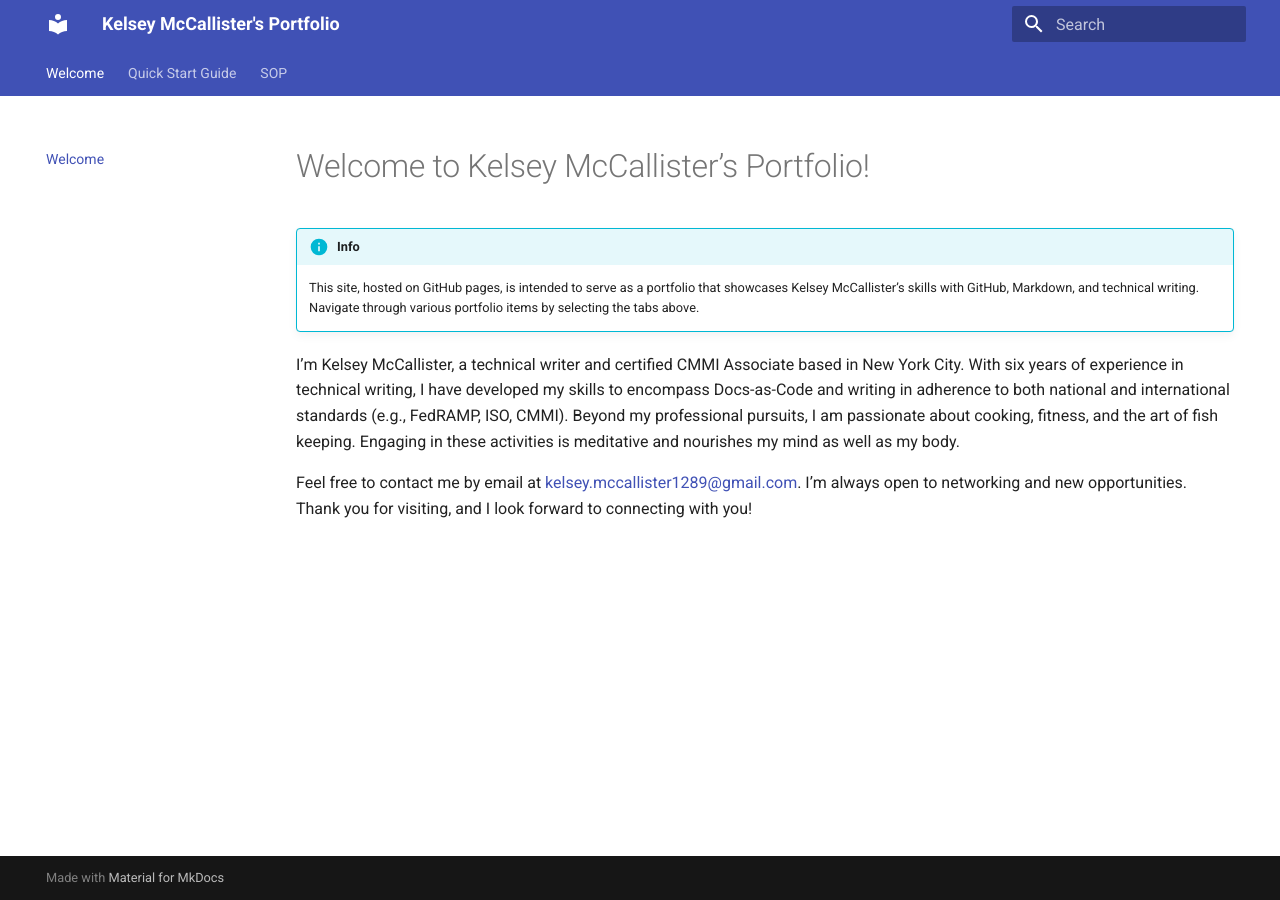
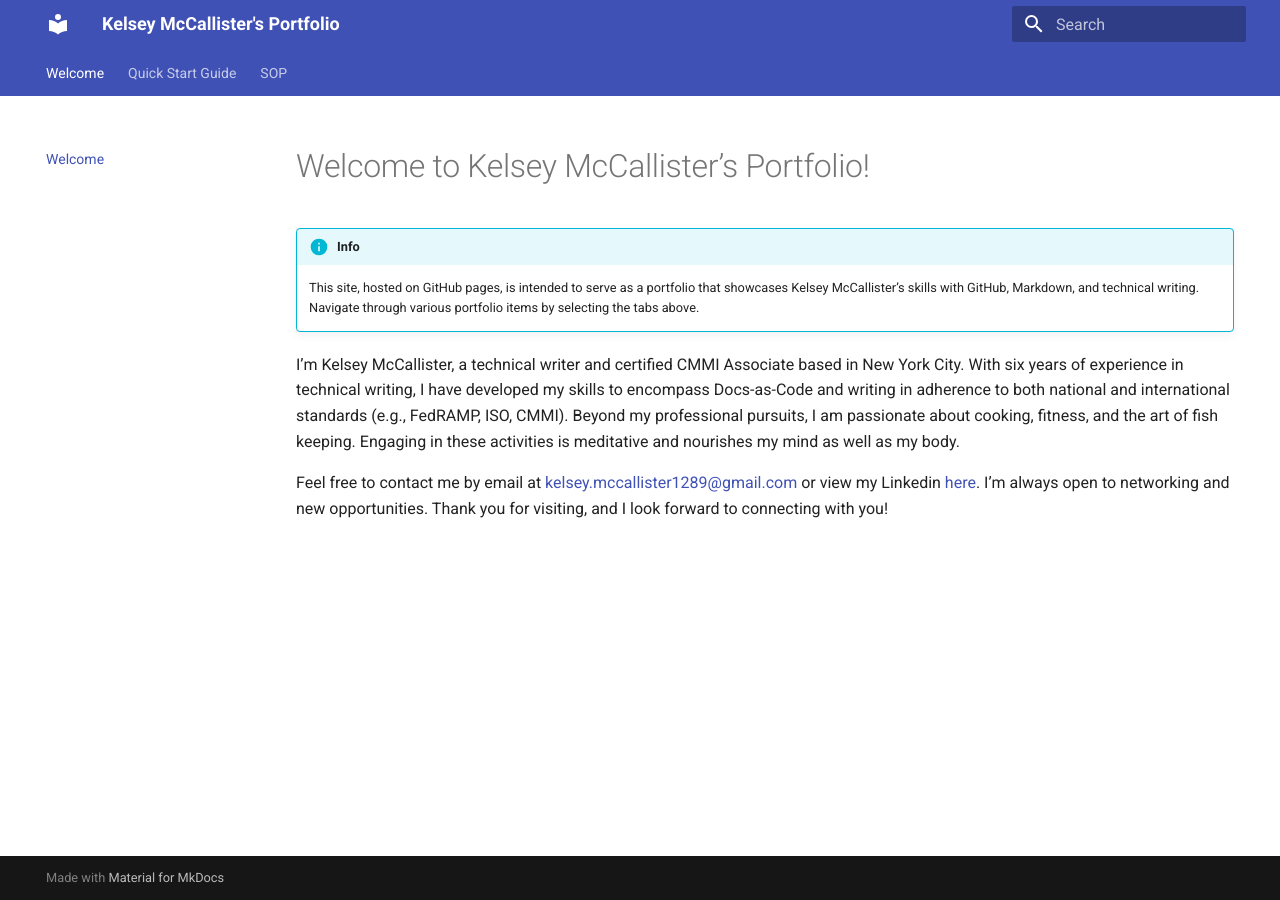
Before and after one commit to kelmccallister/My-Portfolio, an MkDocs documentation site: the page built from docs/index.md, in a window 1280 px wide. Built offline with MkDocs 1.6.1 and Material for MkDocs 9.7.7, drawn with Linux system fonts in a browser that asks for light colours.

Commit message:
feat: added Linkedin and revised QSG

```diff
--- a/docs/index.md
+++ b/docs/index.md
@@ -5,5 +5,4 @@
 
 I'm Kelsey McCallister, a technical writer and certified CMMI Associate based in New York City. With six years of experience in technical writing, I have developed my skills to encompass Docs-as-Code and writing in adherence to both national and international standards (e.g., FedRAMP, ISO, CMMI). Beyond my professional pursuits, I am passionate about cooking, fitness, and the art of fish keeping. Engaging in these activities is meditative and nourishes my mind as well as my body.
 
-Feel free to contact me by email at kelsey.mccallister1289@gmail.com. I'm always open to networking and new opportunities. Thank you for visiting, and
-I look forward to connecting with you!
+Feel free to contact me by email at kelsey.mccallister1289@gmail.com or view my Linkedin [here](https://www.linkedin.com/in/knmccallister/). I'm always open to networking and new opportunities. Thank you for visiting, and I look forward to connecting with you!
```
Also changed, not shown: docs/Quick-Start-Guide.md (+1 -1 lines).
